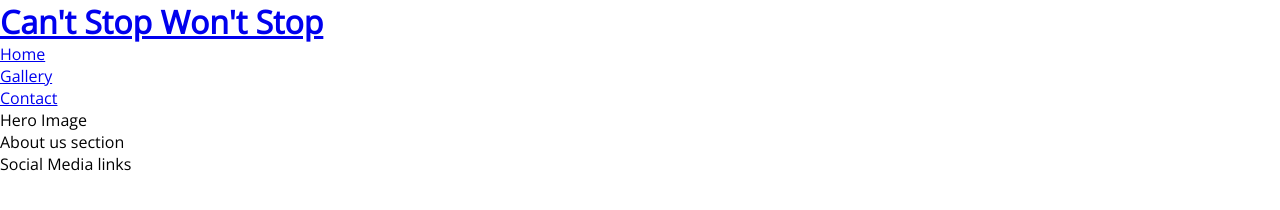
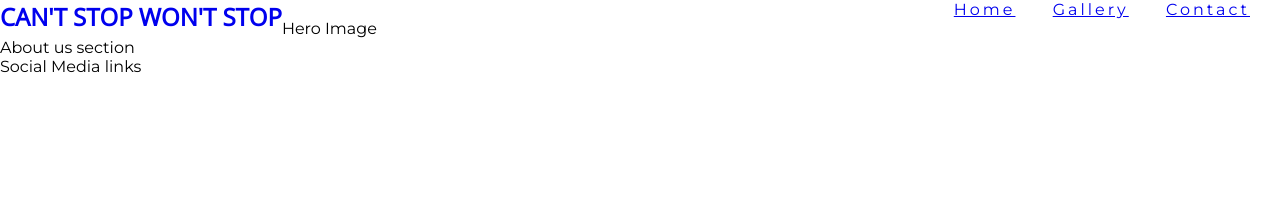
Before and after one commit to nadsbuhdha/portfolio-project-1, a plain HTML site: page index.html in a window 1280 px wide. Drawn offline with nearby package versions, Linux system fonts and the light colour scheme.

Commit message:
nav and logo styling and layout adjusted

```diff
--- a/assets/css/style.css
+++ b/assets/css/style.css
@@ -7,5 +7,29 @@
 }
 
 body {
+    font-family: 'Montserrat', sans-serif;
+    font-weight: 400;
+}
+
+/*heading and logo styling */
+
+h1,h2,h3 {
     font-family: 'Open Sans', sans-serif;
+    text-transform: uppercase;
 }
+
+#logo {
+    float:left;
+    font-size: 150%
+}
+
+#menu {
+    letter-spacing: 3px;
+    text-align: right;
+}
+
+#menu li {
+    display: inline-block;
+    list-style-type: none;
+    margin-right: 30px;
+}
--- a/index.html
+++ b/index.html
@@ -16,12 +16,12 @@
 <body>
     <header>
         <a href="index.html">
-            <h1>
+            <h1 id="logo">
                 Can't Stop Won't Stop
             </h1>
         </a>
         <nav>
-            <ul>
+            <ul id="menu">
                 <li>
                     <a href="index.html">Home</a>
                 </li>
```
